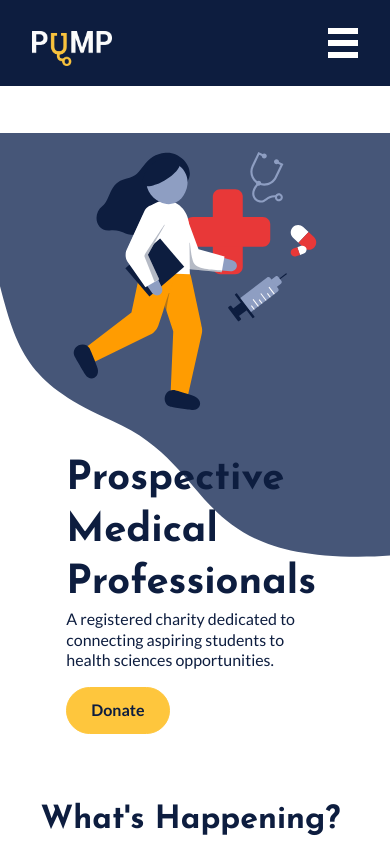
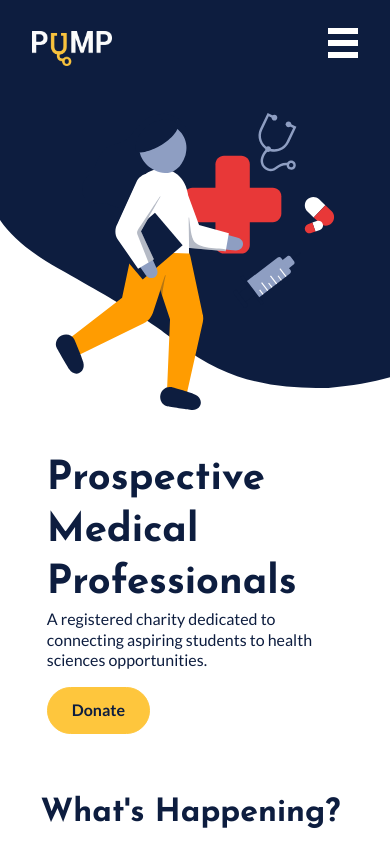
Before and after one commit to PuMProfessionals/pump-web-v2, a Next.js app: page / in a window 390 px wide. Shown: the top 844 px of the page. Built offline with nearby package versions, Linux system fonts and the light colour scheme.

Commit message:
Fix the gap that appears at small breakpoints

```diff
--- a/sections/hoc/PageLayout.jsx
+++ b/sections/hoc/PageLayout.jsx
@@ -31,12 +31,19 @@ const Wrapper = styled.div`
   background-position: 0 -4vh;
   @media only screen and (min-width: 2000px) {
     max-width: 1600px;
+    margin: auto;
   }
   ${media(
     700,
     `
-			background-size: 200%;
-			background-position: -90vw 0;
+			background-image: url("/home/background-small.svg");
+			background-position: 0 -25vh;
+        `
+  )};
+  ${media(
+    520,
+    `
+			background-position: 0 -10vh;
         `
   )};
 `;
--- a/sections/home/TopSection.jsx
+++ b/sections/home/TopSection.jsx
@@ -10,10 +10,10 @@ import { Text, Button } from "../../components";
 export const TopSection = ({ ...props }) => (
   <MainContainer {...props}>
     <FirstColumn>
-			<JosefinTitle size="4.5em" bold="true">
-				{CONSTANTS.pump}
-			</JosefinTitle>
-			<SText size="default">{CONSTANTS.registered_charity_descr}</SText>
+      <JosefinTitle size="4.5em" bold="true">
+        {CONSTANTS.pump}
+      </JosefinTitle>
+      <SText size="default">{CONSTANTS.registered_charity_descr}</SText>
       <Button>
         <ButtonText size="default" bold="true">
           <Link href="/donate">
@@ -34,30 +34,30 @@ export const TopSection = ({ ...props }) => (
 );
 
 const MainContainer = styled.div`
-  display: flex;
+	display: flex;
   padding: 7% 12%;
   flex-wrap: nowrap;
   flex-direction: row;
-  align-items: center;
+  align-items: center;{/*
   ${media(
     800,
     `
         padding: 5%;
-        margin: 7%;
+        margin: 0 7% 7% 7%;
         `
-  )};
+  )};*/}
   ${media(
     700,
     `
         flex-direction: column-reverse;
         `
-  )};
+  )};{*/
   ${media(
     500,
     `
-        margin: 12%;
+        margin: 0 12% 12% 12%;
         `
-  )};
+  )};*/}
 `;
 
 const SText = styled(Text)`
```
Also changed, not shown: public/home/background-large.svg, public/home/background-small.svg (added). Lines whose indentation alone changed are shown as unchanged.
